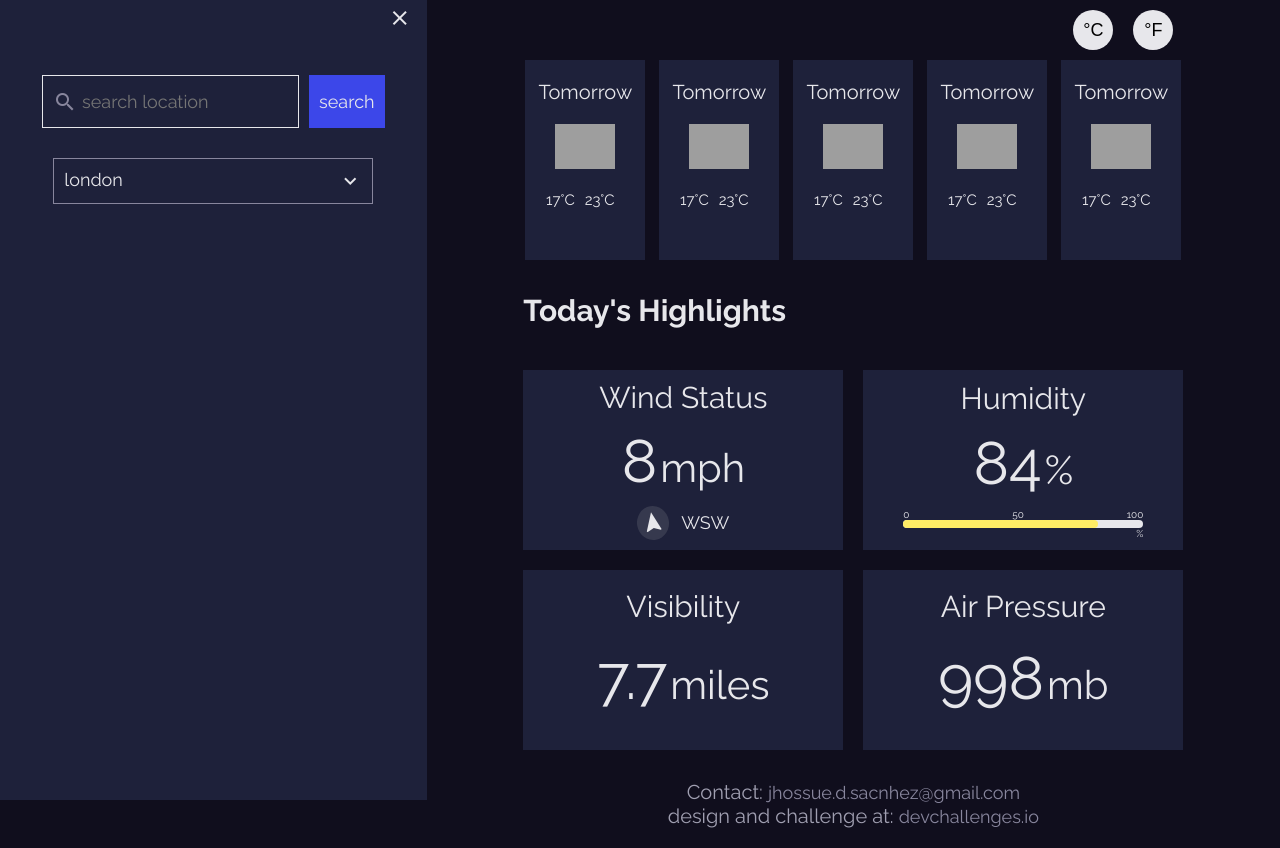
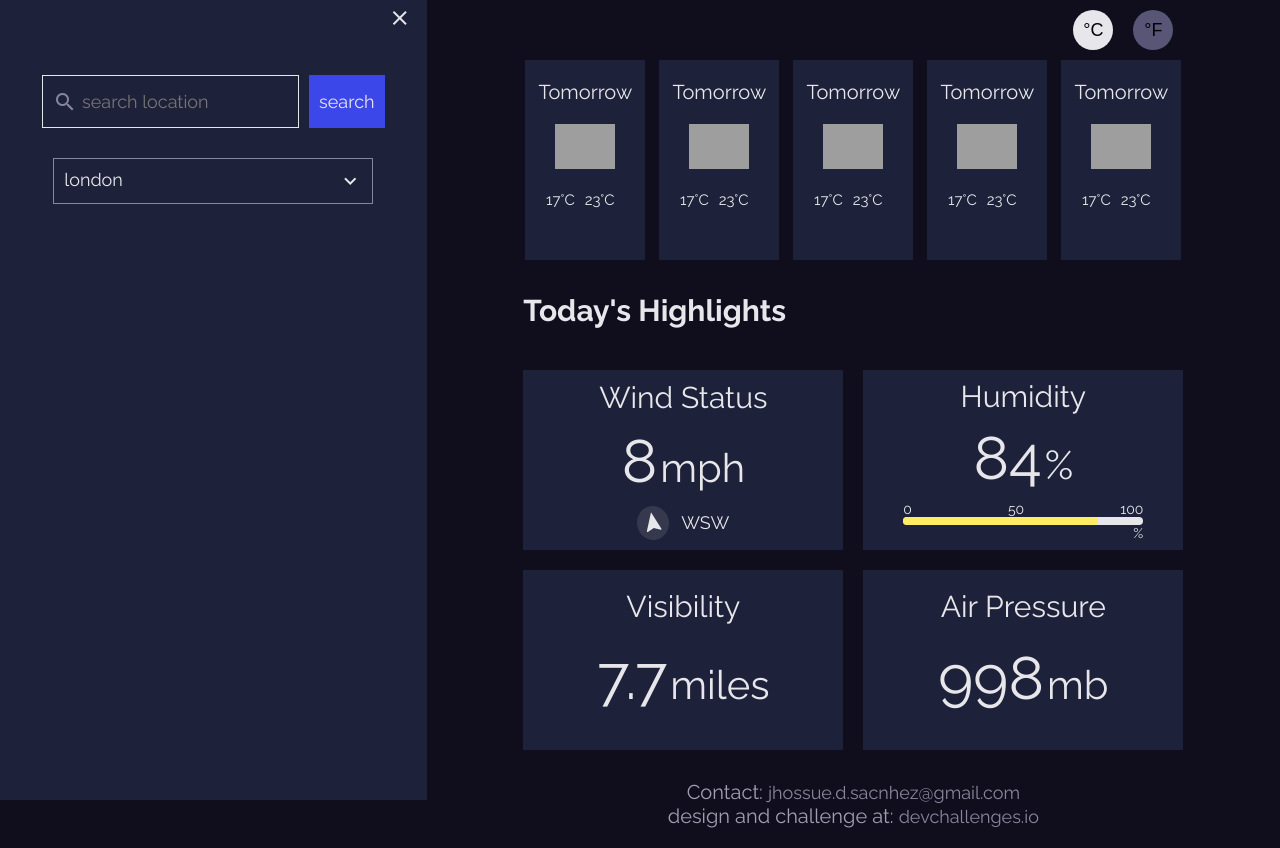
Before and after one commit to JhossueS/react-weather-app, a React app: page / in a window 1280 px wide. Both pictures are taken after a click on the button "Search For Places". Built offline with nearby package versions, Linux system fonts and the light colour scheme; grey boxes are pictures that could not be loaded.

Commit message:
se realizo cambios a los botones de cambio de sistema de grados y creacion e separacion de la section About

```diff
--- a/package.json
+++ b/package.json
@@ -48,7 +48,8 @@
     "classnames": "^2.2.6",
     "prop-types": "^15.7.2",
     "react": "^17.0.1",
-    "react-dom": "^17.0.1"
+    "react-dom": "^17.0.1",
+    "react-hook-form": "^6.14.1"
   },
   "homepage": "https://github.com/JhossueS/react-weather-app#readme"
 }
--- a/src/frontend/App.js
+++ b/src/frontend/App.js
@@ -1,9 +1,9 @@
-/* eslint-disable react/jsx-no-target-blank */
 import React from 'react';
 import InfoWeather from './components/InfoWeather';
 import AnotherDay from './components/AnotherDay';
 import Highlights from './components/Highlights';
-import Buttons from './components/Buttons';
+import ChangeGrades from './components/ChangeGrades';
+import AboutProject from './components/AboutProject';
 
 import './assets/styles/App.scss';
 import './assets/styles/mediaQuerys.scss';
@@ -14,9 +14,7 @@ const App = () => {
     <div className='App'>
       <InfoWeather />
       <div className='App__container'>
-
-        <Buttons />
-
+        <ChangeGrades />
         <div className='App_nextDay__container'>
           <AnotherDay />
           <AnotherDay />
@@ -52,29 +50,7 @@ const App = () => {
             data={998}
           />
         </div>
-        <div className='App_about__container'>
-
-          <div className='App_about__container-contact'>
-            <span className='about-title'>
-              Contact:
-              {'  '}
-            </span>
-            <span> jhossue.d.sacnhez@gmail.com</span>
-          </div>
-          <div className='App_about__container-link'>
-            <span className='about-title'>
-              design and challenge at:
-              {'  '}
-            </span>
-            <a
-              href='https://devchallenges.io/challenges/mM1UIenRhK808W8qmLWv'
-              target='_blank'
-              className='link'
-            >
-              devchallenges.io
-            </a>
-          </div>
-        </div>
+        <AboutProject />
       </div>
     </div>
   );
--- a/src/frontend/assets/styles/components/Buttons.scss
+++ b/src/frontend/assets/styles/components/Buttons.scss
@@ -18,4 +18,8 @@
     font-size: $fontSizeNormal;
     cursor: pointer;
   }
+
+  &-grades.isDesactive {
+    background-color: #585676;
+  }
 }
--- a/src/frontend/assets/styles/components/Highlights.scss
+++ b/src/frontend/assets/styles/components/Highlights.scss
@@ -45,6 +45,7 @@
 
     &-progressBar {
       width: 100%;
+      font-size: 1.4rem;
 
       &-number {
         display: flex;
--- /dev/null
+++ b/src/frontend/components/AboutProject.jsx
@@ -0,0 +1,31 @@
+import React from 'react';
+
+const AboutProject = () => {
+
+  return (
+    <div className='App_about__container'>
+      <div className='App_about__container-contact'>
+        <span className='about-title'>
+          Contact:
+          {'  '}
+        </span>
+        <span> jhossue.d.sacnhez@gmail.com</span>
+      </div>
+      <div className='App_about__container-link'>
+        <span className='about-title'>
+          design and challenge at:
+          {'  '}
+        </span>
+        <a
+          href='https://devchallenges.io/challenges/mM1UIenRhK808W8qmLWv'
+          target='_blank'
+          className='link'
+        >
+          devchallenges.io
+        </a>
+      </div>
+    </div>
+  );
+};
+
+export default AboutProject;
--- a/src/frontend/components/Buttons.jsx
+++ /dev/null
@@ -1,23 +0,0 @@
-import React from 'react';
-import '../assets/styles/components/Buttons.scss';
-
-const Buttons = () => {
-  return (
-    <div className='buttons__container'>
-      <button
-        type='button'
-        className='buttons__container-grades'
-      >
-        °C
-      </button>
-      <button
-        type='button'
-        className='buttons__container-grades'
-      >
-        °F
-      </button>
-    </div>
-  );
-};
-
-export default Buttons;
--- /dev/null
+++ b/src/frontend/components/ChangeGrades.jsx
@@ -0,0 +1,43 @@
+import React, { useState } from 'react';
+import classnames from 'classnames';
+import '../assets/styles/components/Buttons.scss';
+
+const Buttons = () => {
+  //state
+  const [isActiveGrades, setIsActiveGrades] = useState(true);
+
+  //classname to change active button Degrees Centigrade
+  const isDesactive = classnames('buttons__container-grades', {
+    isDesactive: true,
+  });
+
+  //change state and classname
+  const activeDegreesCentigrade = () => {
+    setIsActiveGrades(true);
+  };
+
+  const activeDegreesFahrenheit = () => {
+    setIsActiveGrades(false);
+  };
+
+  return (
+    <div className='buttons__container'>
+      <button
+        type='button'
+        className={isActiveGrades ? 'buttons__container-grades' : isDesactive}
+        onClick={activeDegreesCentigrade}
+      >
+        °C
+      </button>
+      <button
+        type='button'
+        className={isActiveGrades ? isDesactive : 'buttons__container-grades'}
+        onClick={activeDegreesFahrenheit}
+      >
+        °F
+      </button>
+    </div>
+  );
+};
+
+export default Buttons;
--- a/src/frontend/components/InfoWeather.jsx
+++ b/src/frontend/components/InfoWeather.jsx
@@ -1,25 +1,28 @@
 import React, { useState } from 'react';
-import BurgerMenu from './BurgerMenu';
+import Menu from './Menu';
 import '../assets/styles/components/InfoWeather.scss';
 
 const InfoWeather = () => {
 
+  //state
   const [searchLocation, setSateSearchLocation] = useState(false);
 
-  function handledActiveBurgerMenu() {
+  //toggle menu
+  function handleActiveMenu() {
     setSateSearchLocation(true);
     document.body.classList.add('isactive');
   };
 
-  const handleDisableBurgerMenu = () => {
+  const handleDisableMenu = () => {
     setSateSearchLocation(false);
     document.body.classList.remove('isactive');
   };
 
+  // componet to render
   let componet;
 
   if (searchLocation) {
-    componet = <BurgerMenu handleState={handleDisableBurgerMenu} />;
+    componet = <Menu toggleMenu={handleDisableMenu} />;
   } else {
     componet = (
       <div className='infoWeather__container'>
@@ -27,7 +30,7 @@ const InfoWeather = () => {
           <div
             className='infoWeather__container-searchForPlaces-searchBar'
             role='button'
-            onClick={handledActiveBurgerMenu}
+            onClick={handleActiveMenu}
             tabIndex='0'
           >
             <span>Search For Places</span>
@@ -40,12 +43,12 @@ const InfoWeather = () => {
         <div className='infoWeather__container-cloudy-container'>
 
           <div className='infoWeather__container-cloudy-container-groupOne'>
-            <i className='material-icons font left'>wb_cloudy</i>
-            <i className='material-icons font right'>wb_cloudy</i>
+            <i className='material-icons font left'>cloud</i>
+            <i className='material-icons font right'>cloud</i>
           </div>
           <div className='infoWeather__container-cloudy-container-groupOne'>
-            <i className='material-icons font top'>wb_cloudy</i>
-            <i className='material-icons font bottom'>wb_cloudy</i>
+            <i className='material-icons font top'>cloud</i>
+            <i className='material-icons font bottom'>cloud</i>
           </div>
 
         </div>
--- a/src/frontend/components/BurgerMenu.jsx
+++ b/src/frontend/components/Menu.jsx
@@ -2,15 +2,15 @@ import React from 'react';
 import PropTypes from 'prop-types';
 import '../assets/styles/components/BurgerMenu.scss';
 
-const BurgerMenu = (props) => {
-  const { handleState } = props;
+const Menu = (props) => {
+  const { toggleMenu } = props;
 
   return (
     <div className='burgerMenu__container'>
       <div className='burgerMenu__container-clear-icon'>
         <i
           className='material-icons'
-          onClick={handleState}
+          onClick={toggleMenu}
           role='button'
           tabIndex='0'
         >
@@ -43,8 +43,8 @@ const BurgerMenu = (props) => {
 
 };
 
-BurgerMenu.propTypes = {
-  handleState: PropTypes.func.isRequired,
+Menu.propTypes = {
+  toggleMenu: PropTypes.func.isRequired,
 };
 
-export default BurgerMenu;
+export default Menu;
```
Also changed, not shown: 1 other file (tests, documents, lock files or other folders).
